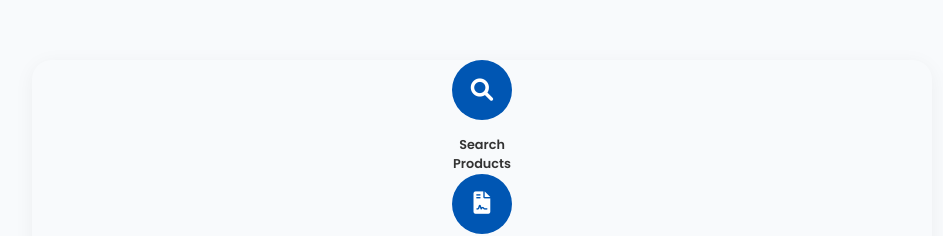
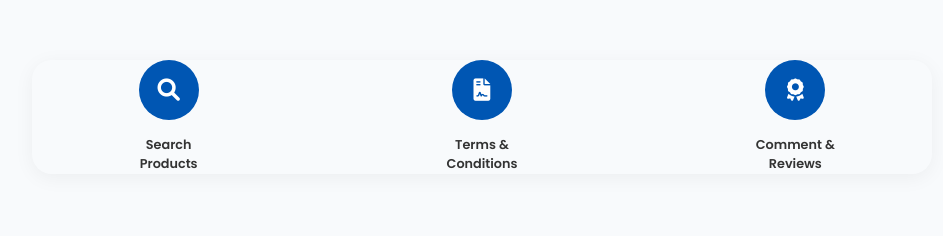
Before and after one commit to myentribook/Entri-Book, a React (Create React App) app in the folder frontend/: page / in a window 1280 px wide. Shown: the part 396-632 px from the top of the page, without its empty margins (158-1101 px from the left). Built offline with nearby package versions, Linux system fonts and the light colour scheme; no server answers; a web font is replaced by a local one.

Commit message:
header page corrections

```diff
--- a/frontend/src/components/Home.js
+++ b/frontend/src/components/Home.js
@@ -104,8 +104,9 @@ export default function Home() {
 
           <div className="section-wrapper">
             <h2 className="upi-title">Explore & Guidelines</h2>
-            <div className="upi-grid">
-              <div className="Explore-guidelines">
+            <div className="Explore-guidelines">
+              <div className="upi-grid">
+
 
                 <Link to="/search/product" style={{ textDecoration: 'none' }} type="button" className="upi-btn" aria-label="Search Products">
                   <div className="icon-circle"><i className="fas fa-search"></i></div>
```
